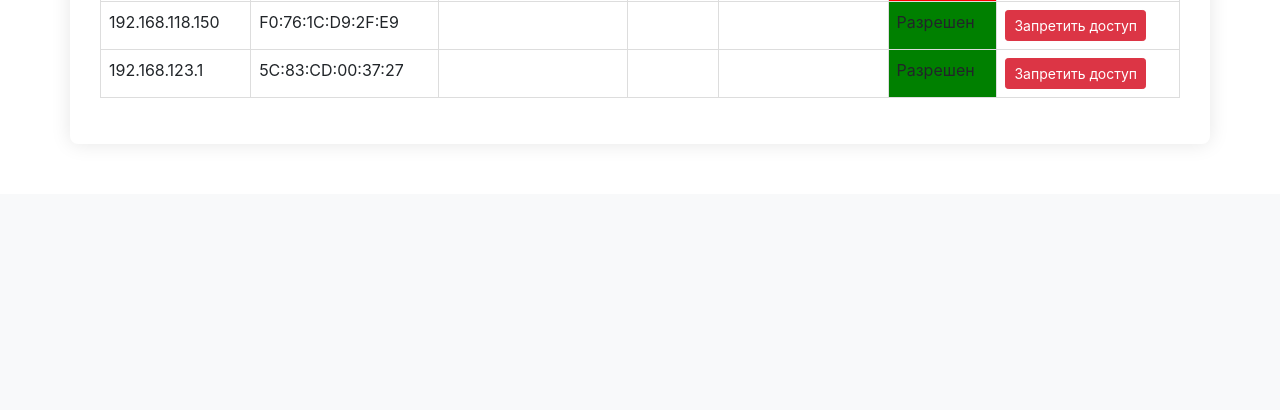
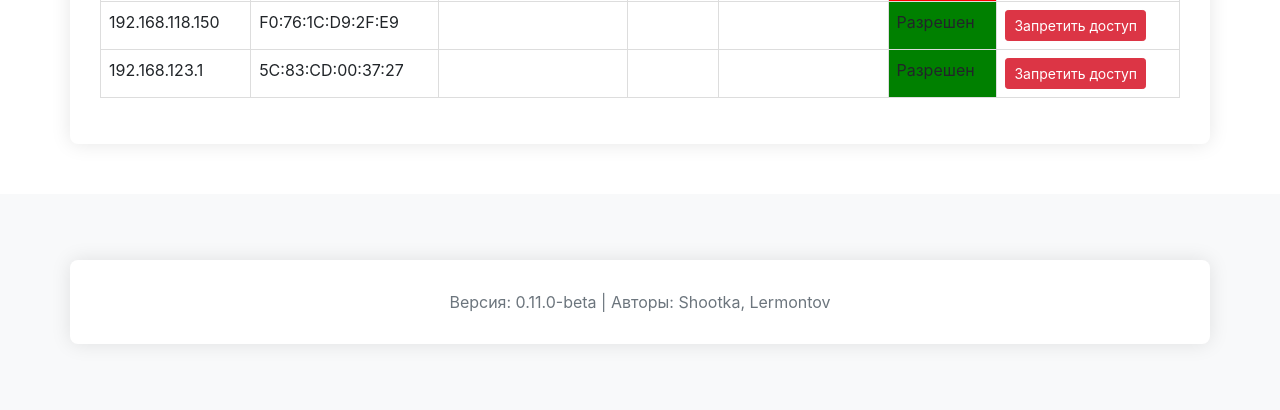
Before and after one commit to ShootkaXd/Squid_controller, a Flask app: page /index in a window 1280 px wide. Shown: the part 4274-4684 px from the top of the page. Before the commit the page ends 4372 px from the top, so only its background shows below. Run offline with Flask 3, Linux system fonts and the light colour scheme; a user stored in the database is signed in; data comes from the database, SQL or seed files in the repository; some libraries are stand-ins or nearby versions.

Commit message:
Добален контроль версией кода + отобрадение на странице

```diff
--- a/app.py
+++ b/app.py
@@ -12,6 +12,8 @@ from flask_admin.contrib.sqla import ModelView
 from flask import Flask, render_template, redirect, url_for, request, jsonify, flash
 from flask_login import LoginManager, login_user, login_required
 from flask_socketio import SocketIO
+
+import version
 from database import User, db
 from forms import LoginForm
 from network_scanner import update_database_with_devices, scan_local_network, get_mac_address
@@ -62,6 +64,11 @@ limiter = Limiter(
 @login_manager.user_loader
 def load_user(user_id):
     return User(user_id)
+
+
+@app.context_processor
+def inject_version():
+    return dict(version=version.__version__)
 
 
 @app.route('/', methods=['GET', 'POST'])
--- a/templates/index.html
+++ b/templates/index.html
@@ -14,9 +14,10 @@
 
     <nav class="navbar navbar-expand-lg navbar-light bg-light">
         <a class="navbar-brand" href="#">
-            <img src="static/png/khrunichev_logo.png" alt="Squid Access Management" height="150">
+            <img src="{{ url_for('static', filename='png/khrunichev_logo.png') }}" alt="Squid Access Management" height="150">
         </a>
-        <button class="navbar-toggler" type="button" data-toggle="collapse" data-target="#navbarNav" aria-controls="navbarNav" aria-expanded="false" aria-label="Toggle navigation">
+        <button class="navbar-toggler" type="button" data-toggle="collapse" data-target="#navbarNav"
+                aria-controls="navbarNav" aria-expanded="false" aria-label="Toggle navigation">
             <span class="navbar-toggler-icon"></span>
         </button>
         <div class="collapse navbar-collapse" id="navbarNav">
@@ -52,6 +53,13 @@
         </div>
     </div>
 
+    <!-- Футер -->
+    <footer class="footer bg-light text-center mt-5 py-3">
+        <div class="container">
+            <span class="text-muted">Версия: {{ version }} | Авторы: Shootka, Lermontov</span>
+        </div>
+    </footer>
+
     <script src="https://ajax.googleapis.com/ajax/libs/jquery/3.5.1/jquery.min.js"></script>
     <script src="https://cdnjs.cloudflare.com/ajax/libs/popper.js/1.16.0/umd/popper.min.js"></script>
     <script src="https://maxcdn.bootstrapcdn.com/bootstrap/4.5.2/js/bootstrap.min.js"></script>
--- /dev/null
+++ b/version.py
@@ -0,0 +1 @@
+__version__ = '0.11.0-beta'
```
